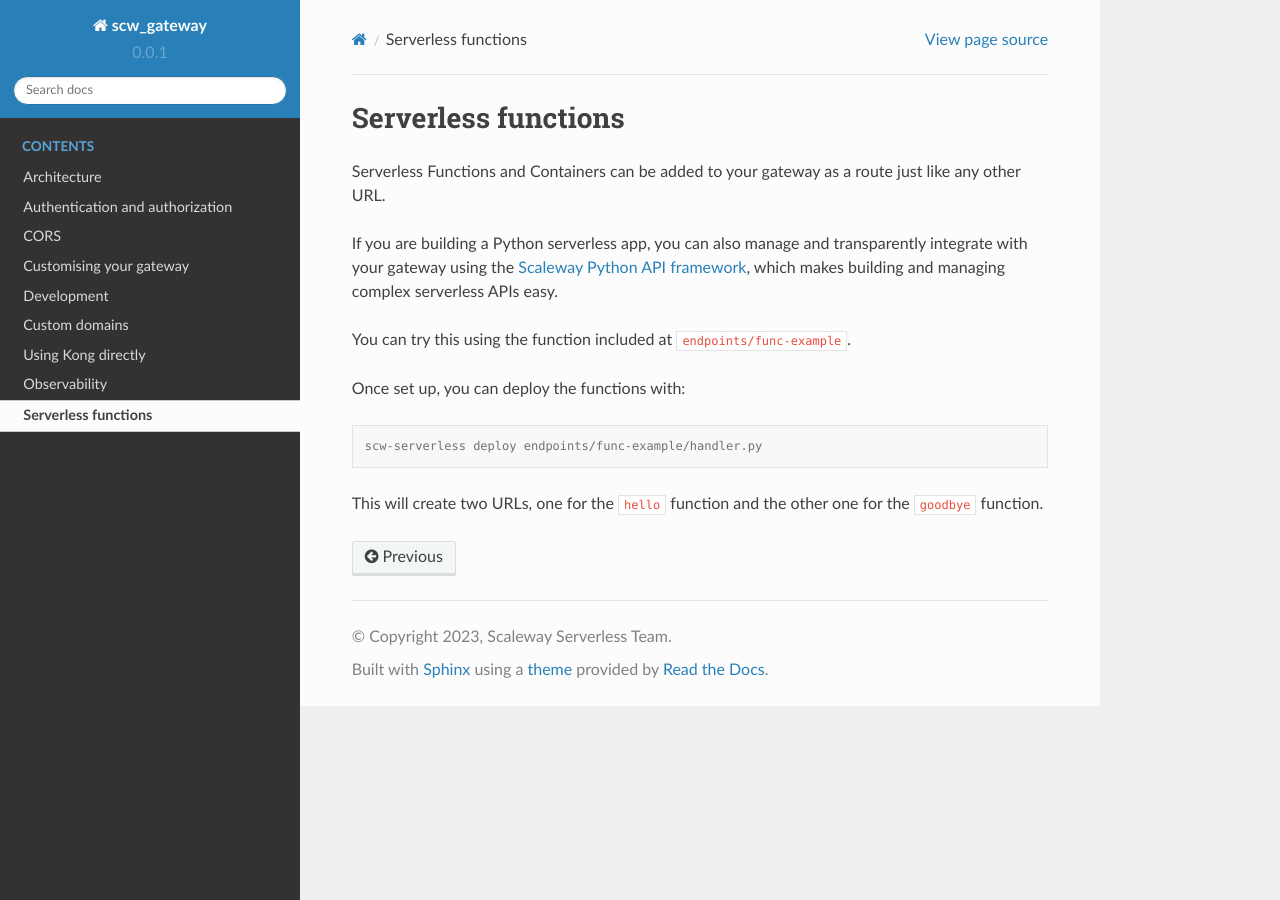
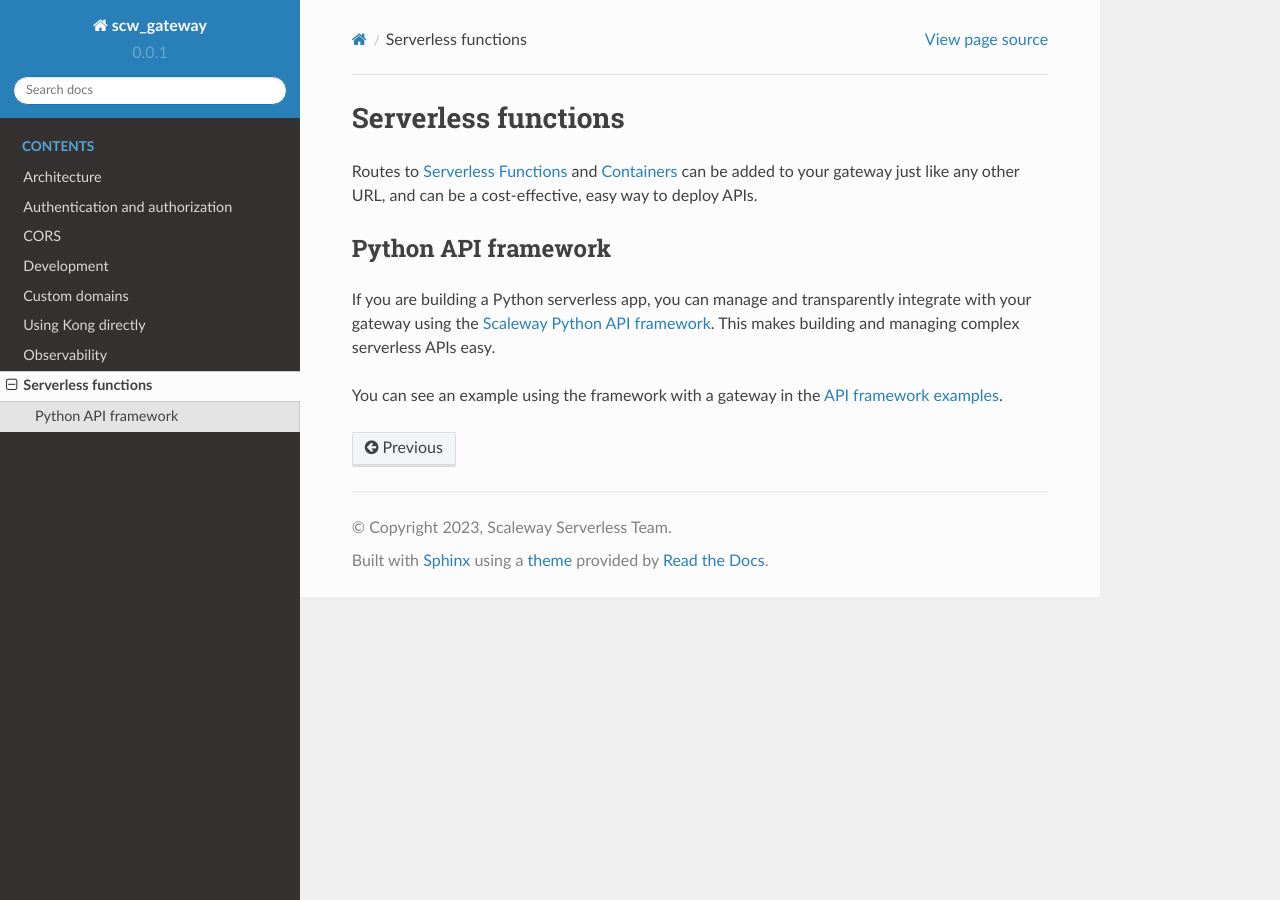
Before and after one commit to scaleway/serverless-gateway, a Sphinx documentation site: the page built from docs/source/serverless.md, in a window 1280 px wide. Built offline with Sphinx 7.4.7 and the Read the Docs theme 2.0.0, drawn with Linux system fonts in a browser that asks for light colours; pages that are not in the unit, such as notebooks, are missing from menus.

Commit message:
Docs fixes (#42)
* Small docs fixes

* Badges

* Remove licence badge

* Change main emoji

* Change main emoji

````diff
--- a/docs/source/serverless.md
+++ b/docs/source/serverless.md
@@ -1,15 +1,9 @@
 # Serverless functions
 
-Serverless Functions and Containers can be added to your gateway as a route just like any other URL.
+Routes to [Serverless Functions](https://www.scaleway.com/en/serverless-functions/) and [Containers](https://www.scaleway.com/en/serverless-containers/) can be added to your gateway just like any other URL, and can be a cost-effective, easy way to deploy APIs.
 
-If you are building a Python serverless app, you can also manage and transparently integrate with your gateway using the [Scaleway Python API framework](https://github.com/scaleway/serverless-api-project), which makes building and managing complex serverless APIs easy.
+## Python API framework
 
-You can try this using the function included at `endpoints/func-example`.
+If you are building a Python serverless app, you can manage and transparently integrate with your gateway using the [Scaleway Python API framework](https://github.com/scaleway/serverless-api-project). This makes building and managing complex serverless APIs easy.
 
-Once set up, you can deploy the functions with:
-
-```console
-scw-serverless deploy endpoints/func-example/handler.py
-```
-
-This will create two URLs, one for the `hello` function and the other one for the `goodbye` function.
+You can see an example using the framework with a gateway in the [API framework examples](https://github.com/scaleway/serverless-api-framework-python/tree/main/examples).
````
Also changed, not shown: README.md (+5 -1 lines), docs/source/custom.md (deleted, +0 -21 lines), docs/source/development.md (+19 -0 lines).
